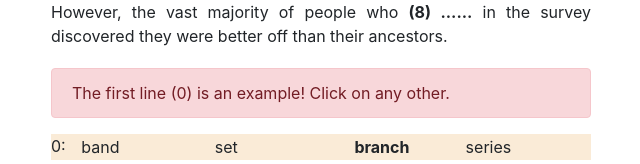
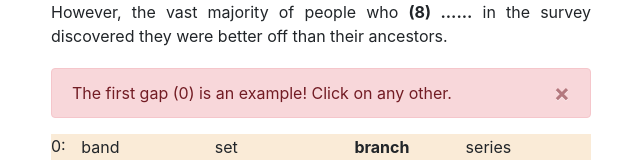
Before and after one commit to mekarpeles/notesclub, a React (Create React App) app in the folder front/: page / in a window 1280 px wide. Both pictures are taken after a click on the element "band". Shown: the part 863-1027 px from the top of the page, without its empty margins (319-959 px from the left). Built offline with nearby package versions, Linux system fonts and the light colour scheme.

Commit message:
highlight example from the beginning

```diff
--- a/front/src/MultipleChoiceClozeExercise.tsx
+++ b/front/src/MultipleChoiceClozeExercise.tsx
@@ -27,7 +27,7 @@ class KeyWordTransformationExercise extends React.Component<IProps, IState> {
     this.state = {
       content: content,
       choices: choices,
-      field_highlighted: null,
+      field_highlighted: 0,
       error: null,
       solve: false
     }
@@ -39,7 +39,7 @@ class KeyWordTransformationExercise extends React.Component<IProps, IState> {
       this.setState({ error: "The exercise has ended." })
     }else{
       if (index == 0) {
-        this.setState({ error: "The first line (0) is an example! Click on any other.", field_highlighted: 0 })
+        this.setState({ error: "The first gap (0) is an example! Click on any other.", field_highlighted: 0 })
       } else {
         choices[index] = ind
         this.setState({ choices: choices, field_highlighted: index, error: null })
@@ -67,13 +67,17 @@ class KeyWordTransformationExercise extends React.Component<IProps, IState> {
     )
   }
 
+  closeError = () => {
+    this.setState({ error: null })
+  }
+
   renderOptions = () => {
     const { options } = this.props
     const { field_highlighted, error } = this.state
 
     return (
       <div className="multiple-choice-options">
-        {error ? <Alert variant="danger">{error}</Alert> : <></>}
+        {error ? <Alert variant="danger" onClose={() => this.closeError()} dismissible>{error}</Alert> : <></>}
         <table>
           {options.map((line_options, index) => {
             return (
```
